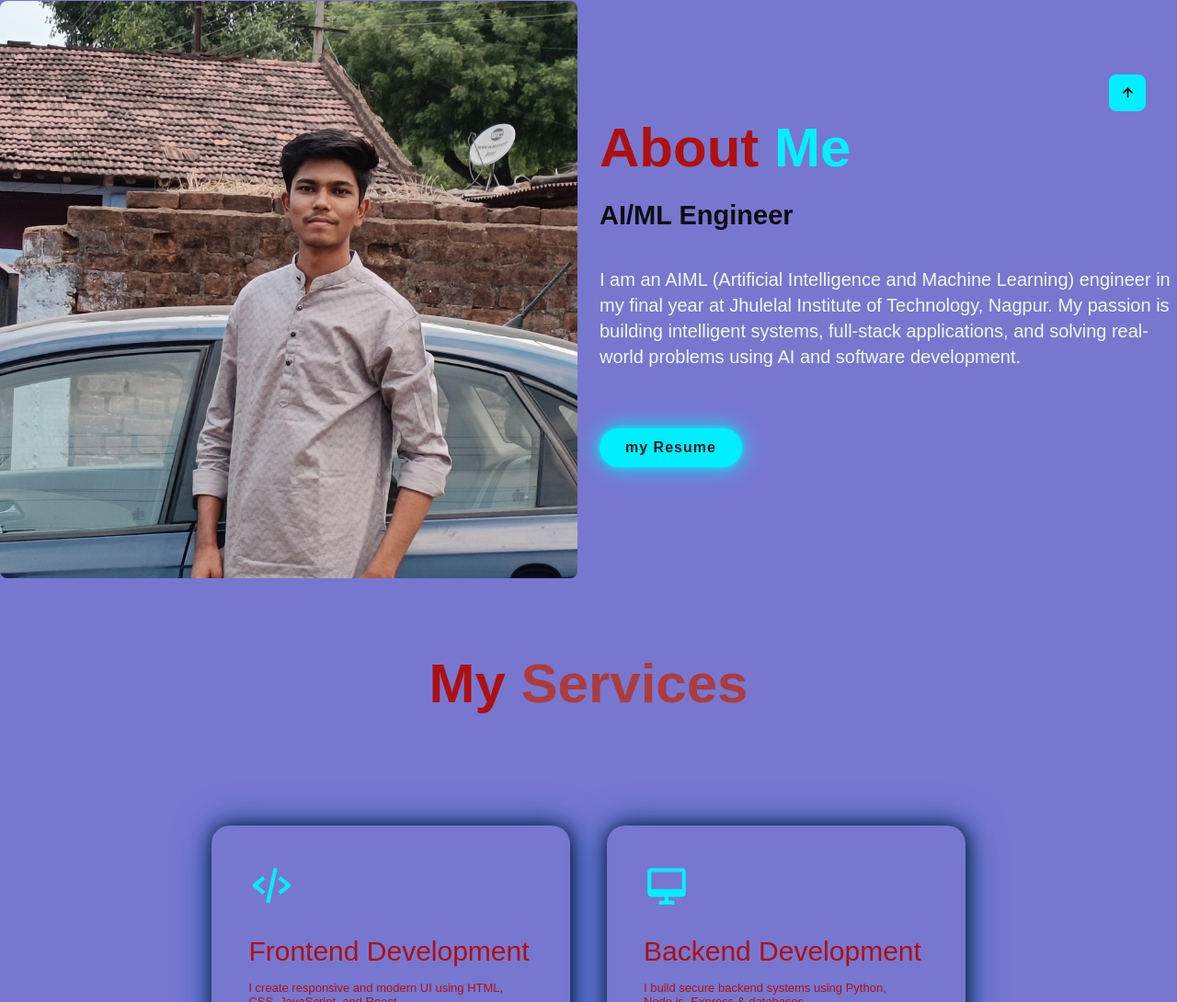
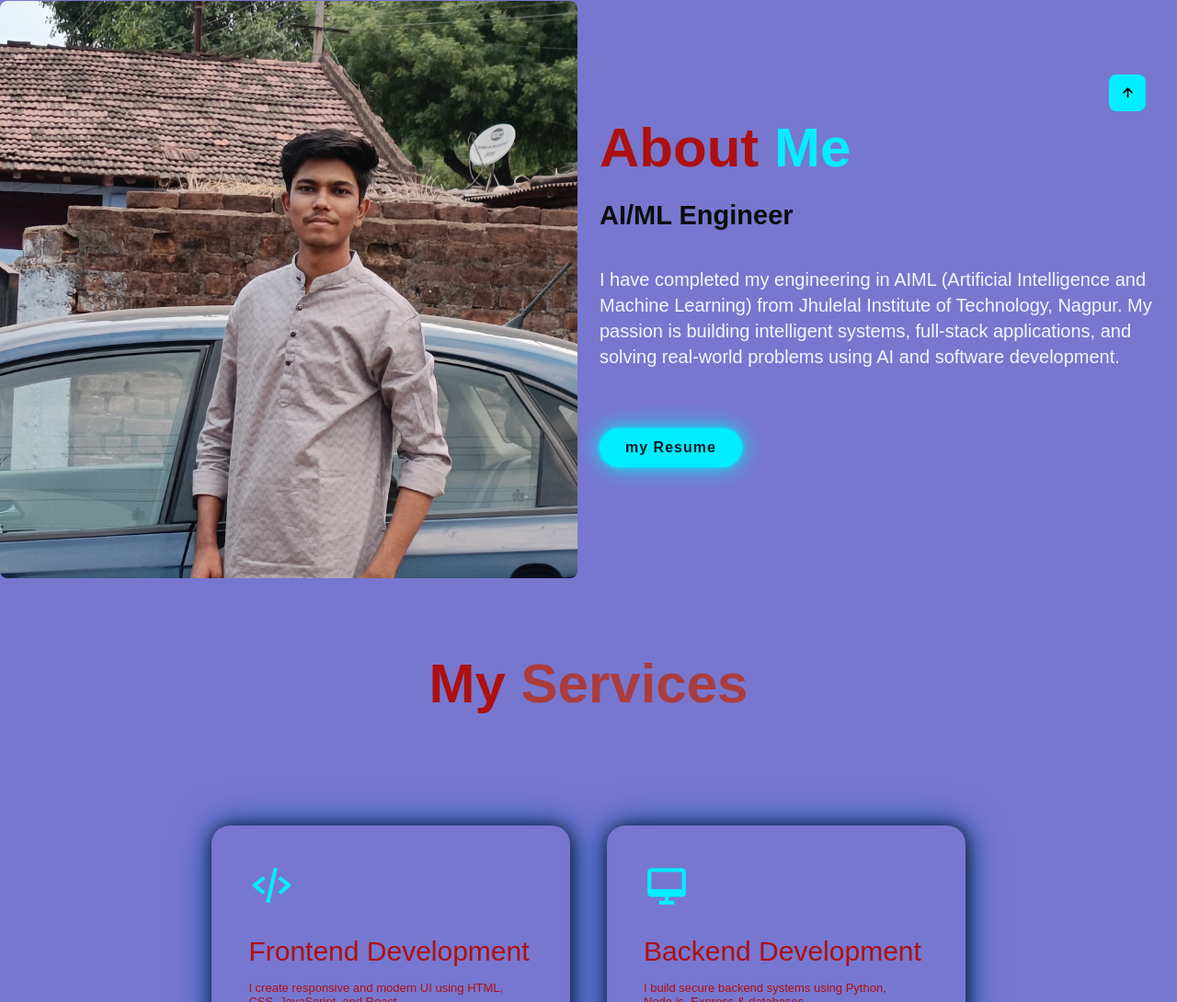
Before and after one commit to BhushanKakde/Portfolio_BhushanKakde, a website: page index.html in a window 1280 px wide. Shown: the part 645-1735 px from the top of the page at 92% size. Drawn offline with nearby package versions, Linux system fonts and the light colour scheme.

Commit message:
fix publish

```diff
--- a/index.html
+++ b/index.html
@@ -60,8 +60,8 @@
             <h2>About <span>Me</span></h2>
             <h4>AI/ML Engineer</h4>
             <p>
-                I am an AIML (Artificial Intelligence and Machine Learning) engineer in my final year at
-                Jhulelal Institute of Technology, Nagpur. My passion is building intelligent systems,
+                I have completed my engineering in AIML (Artificial Intelligence and Machine Learning)
+                from Jhulelal Institute of Technology, Nagpur. My passion is building intelligent systems,
                 full-stack applications, and solving real-world problems using AI and software development.
             </p>
 
```
